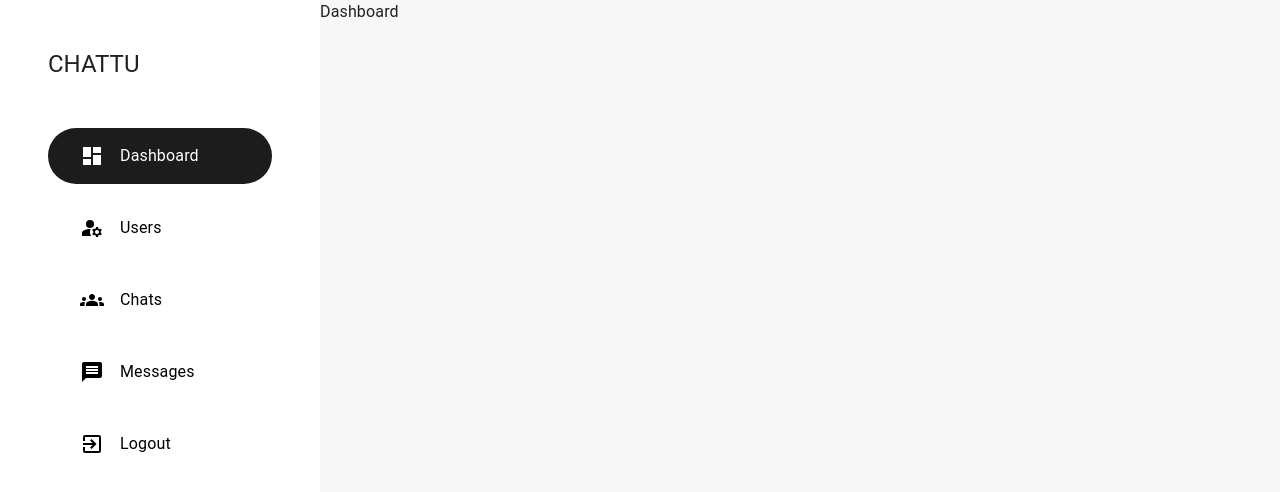
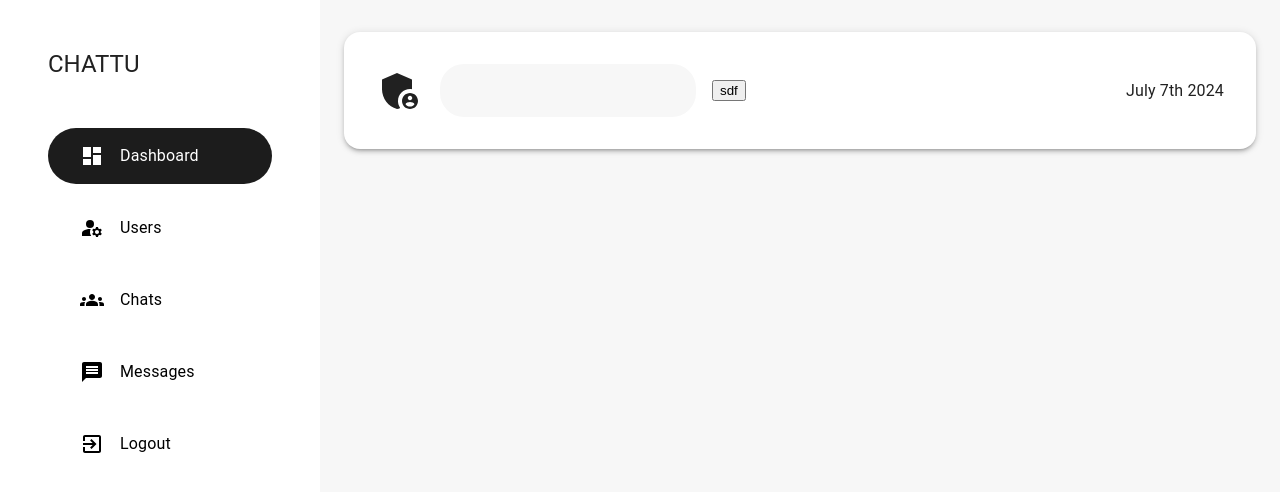
Before and after one commit to ranjannkumar/Chat-Application, a React (Vite) app in the folder client/: page /admin/dashboard in a window 1280 px wide. Shown: the top 492 px of the page. Built offline with nearby package versions, Linux system fonts and the light colour scheme.

Commit message:
creating admin pages

```diff
--- a/client/src/App.jsx
+++ b/client/src/App.jsx
@@ -11,6 +11,13 @@ const NotFound=lazy(()=> import('./pages/NotFound'));
 
 const AdminLogin=lazy(()=>import('./pages/admin/AdminLogin'))
 const Dashboard=lazy(()=>import('./pages/admin/Dashboard'))
+const UserManagement=lazy(()=>import('./pages/admin/UserManagement'))
+const ChatManagement=lazy(()=>import('./pages/admin/ChatManagement'))
+const MessageManagement=lazy(()=>import('./pages/admin/MessageManagement'))
+
+
+
+
 
 
 
@@ -36,6 +43,13 @@ const App = () => {
 
       <Route path='/admin' element={<AdminLogin/>} />
       <Route path='/admin/dashboard' element={<Dashboard/>} />
+      <Route path='/admin/users' element={<UserManagement/>} />
+      <Route path='/admin/chats' element={<ChatManagement/>} />
+      <Route path='/admin/messages' element={<MessageManagement/>} />
+
+
+
+
       <Route path="*" element={ <NotFound />} />
 
     </Routes>
--- a/client/src/components/layout/AdminLayout.jsx
+++ b/client/src/components/layout/AdminLayout.jsx
@@ -30,12 +30,12 @@ const adminTabs = [
   },
   {
     name: "Users",
-    path: "/admin/users-management",
+    path: "/admin/users",
     icon: <ManageAccountsIcon />
   },
   {
     name: "Chats",
-    path: "/admin/chats-management",
+    path: "/admin/chats",
     icon: <GroupsIcon />
   },
   {
--- a/client/src/components/styles/StyledComponents.jsx
+++ b/client/src/components/styles/StyledComponents.jsx
@@ -33,3 +33,13 @@ export const InputBox=styled("input")`
     border-radius: 1.5rem;
     background-color: ${grayColor};
 `;
+
+export const SearchField = styled("input")`
+  padding: 1rem 2rem;
+  width: 20vmax;
+  border: none;
+  outline: none;
+  border-radius: 1.5rem;
+  background-color: ${grayColor};
+  font-size: 1.1rem;
+`;
--- /dev/null
+++ b/client/src/pages/admin/ChatManagement.jsx
@@ -0,0 +1,14 @@
+import React from 'react'
+import AdminLayout from '../../components/layout/AdminLayout'
+
+const ChatManagement = () => {
+  return (
+     <AdminLayout>
+       <div>
+         ChatMAnagement
+       </div>
+     </AdminLayout>
+  )
+}
+
+export default ChatManagement
--- a/client/src/pages/admin/Dashboard.jsx
+++ b/client/src/pages/admin/Dashboard.jsx
@@ -1,12 +1,41 @@
 import React from 'react'
 import AdminLayout from '../../components/layout/AdminLayout'
+import { Box, Button, Container, Input, Paper, Stack, Typography } from '@mui/material'
+import {
+   AdminPanelSettings as AdminPanelSettingsIcon,
+  } from '@mui/icons-material'
+import moment from 'moment'
+import { SearchField } from '../../components/styles/StyledComponents'
 
 const Dashboard = () => {
+
+  const Appbar =(
+    <Paper
+      elevation={3}
+      sx={{
+        padding:"2rem",
+        margin: "2rem 0",
+        borderRadius:"1rem",
+      }}
+    >
+      <Stack
+       direction={"row"}
+       alignItems={"center"}
+       spacing={"1rem"}
+      >
+        <AdminPanelSettingsIcon sx={{fontSize:"3rem"}} />
+        <SearchField />
+        <button>sdf</button>
+        <Box flexGrow={1} />
+        <Typography>{moment().format("MMMM Do YYYY")}</Typography>
+      </Stack>
+    </Paper>
+  )
   return (
     <AdminLayout>
-      <div>
-         Dashboard
-      </div>
+      <Container component={"main"}>
+        {Appbar}
+      </Container>
     </AdminLayout>
   )
 }
--- /dev/null
+++ b/client/src/pages/admin/MessageManagement.jsx
@@ -0,0 +1,14 @@
+import React from 'react'
+import AdminLayout from '../../components/layout/AdminLayout'
+
+const MessageManagement = () => {
+  return (
+    <AdminLayout>
+      <div>
+         MessageManagement
+      </div>
+    </AdminLayout>
+  )
+}
+
+export default MessageManagement
--- /dev/null
+++ b/client/src/pages/admin/UserManagement.jsx
@@ -0,0 +1,14 @@
+import React from 'react'
+import AdminLayout from '../../components/layout/AdminLayout'
+
+const UserManagement = () => {
+  return (
+    <AdminLayout>
+      <div>
+        UserManagement
+      </div>
+    </AdminLayout>
+  )
+}
+
+export default UserManagement
```
